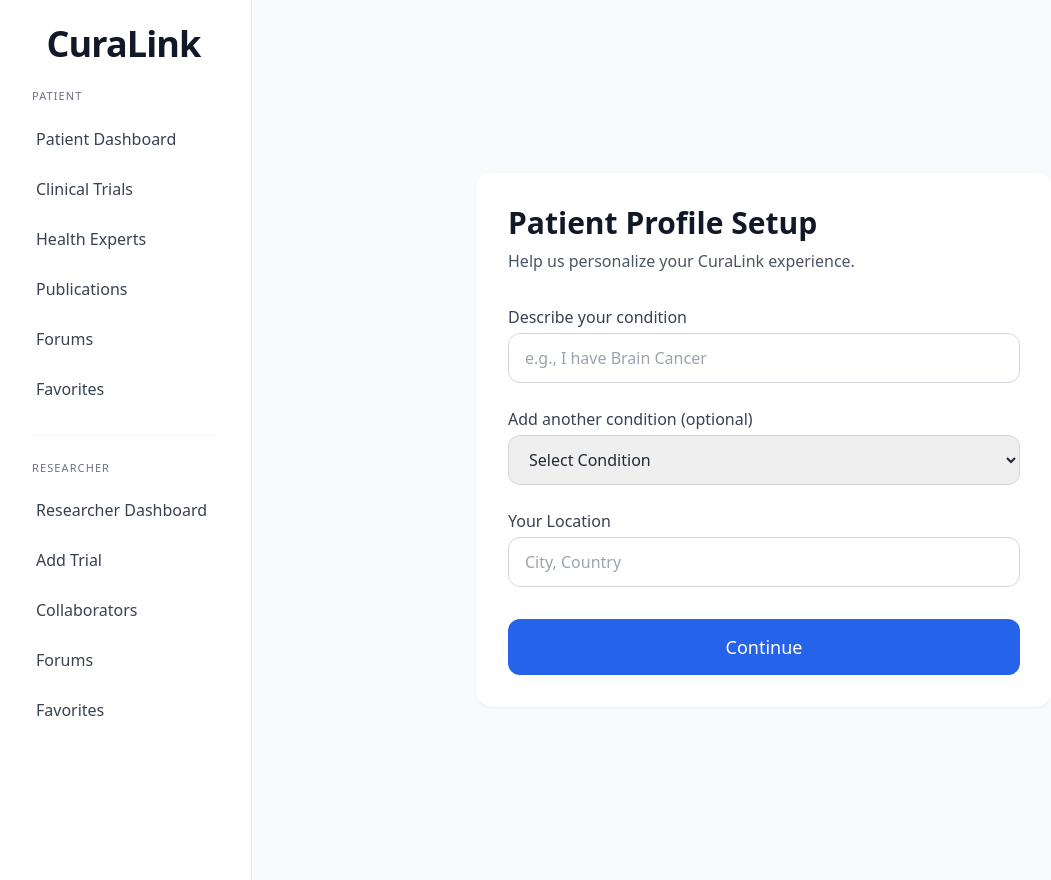
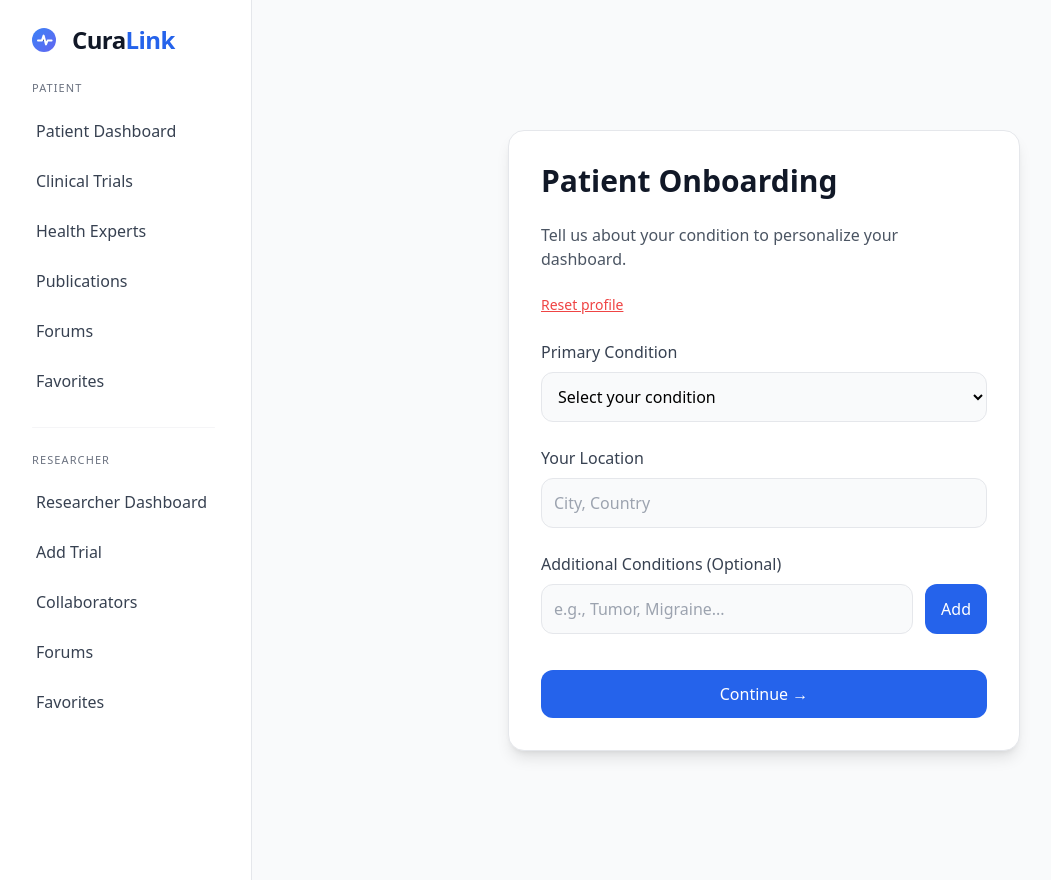
Before and after one commit to Khan4218/curalink-mvp, a Next.js app in the folder curalink-mvp/: page /patient/onboarding in a window 1280 px wide. Shown: the whole page, without its empty margins (4-1055 px from the left). Built offline with nearby package versions, Linux system fonts and the light colour scheme.

Commit message:
feat: complete patient onboarding personalization (condition + location + publication tags)

```diff
--- a/curalink-mvp/app/components/Sidebar.tsx
+++ b/curalink-mvp/app/components/Sidebar.tsx
@@ -1,7 +1,10 @@
 "use client";
 
 import Link from "next/link";
+import Image from "next/image";
 import { usePathname } from "next/navigation";
+import { FaHeartbeat } from "react-icons/fa";
+
 
 const patientLinks = [
   { name: "Patient Dashboard", href: "/patient/dashboard" },
@@ -27,11 +30,24 @@
     <aside className="w-64 bg-white border-r border-gray-200 min-h-screen px-6 py-6">
 
       {/* Logo */}
-      <h2 className="text-4xl text-gray-900 text-center mb-6 tracking-tight">
-        <Link href="/" className="hover:text-blue-600 transition font-semibold">
-          CuraLink
+      <h1 className="flex items-center gap-3 px-2 mb-6">
+        <Link href="/" className="flex items-center gap-3">
+          <Image
+            src="/curaLink-logo.svg"
+            alt="CuraLink Logo"
+            width={32}
+            height={32}
+            className="object-contain"
+          />
+
+          <span className="text-2xl font-bold tracking-tight">
+            <span className="text-gray-900">Cura</span>
+            <span className="text-blue-600">Link</span>
+          </span>
         </Link>
-      </h2>
+      </h1>
+
+
 
       {/* Patient Section */}
       <h3 className="text-[11px] tracking-widest text-gray-500 font-medium px-3 mt-4 uppercase">
--- a/curalink-mvp/app/patient/clinical-trials/page.tsx
+++ b/curalink-mvp/app/patient/clinical-trials/page.tsx
@@ -1,6 +1,6 @@
 "use client";
 
-import { useState } from "react";
+import {useEffect, useState } from "react";
 import trialsData from "@/app/data/trials.json";
 import { FaFlask, FaSearch } from "react-icons/fa";
 import { useFavorites } from "@/app/hooks/useFavorites";
@@ -9,9 +9,24 @@
 export default function ClinicalTrialsPage() {
   const [search, setSearch] = useState("");
   const [statusFilter, setStatusFilter] = useState("all");
+  const [profile, setProfile] = useState<any>(null);
   const { addFavorite, removeFavorite, isFavorite } = useFavorites();
 
-  const filteredTrials = trialsData.filter((trial) => {
+  // ✅ Load patient profile (condition + location)
+  useEffect(() => {
+    const stored = localStorage.getItem("patientProfile");
+    if (stored) setProfile(JSON.parse(stored));
+  }, []);
+
+  // ✅ STEP 1 — Personalization filter
+  const personalized = profile?.condition
+    ? trialsData.filter((t) =>
+        t.condition.toLowerCase().includes(profile.condition.toLowerCase())
+      )
+    : trialsData;
+
+  // ✅ STEP 2 — Apply search + status filters on top
+  const filteredTrials = personalized.filter((trial) => {
     const matchesSearch =
       trial.title.toLowerCase().includes(search.toLowerCase()) ||
       trial.condition.toLowerCase().includes(search.toLowerCase());
--- a/curalink-mvp/app/patient/dashboard/page.tsx
+++ b/curalink-mvp/app/patient/dashboard/page.tsx
@@ -1,21 +1,69 @@
+"use client";
+
 import { FaFlask, FaUserMd, FaBookOpen } from "react-icons/fa";
 import Link from "next/link";
+import { useEffect, useState } from "react";
 
 
 export default function PatientDashboard() {
+  const [profile, setProfile] = useState<any>(undefined);
+
+  useEffect(() => {
+    const stored = localStorage.getItem("patientProfile");
+    if (stored && stored !== "undefined") {
+      setProfile(JSON.parse(stored));
+    } else {
+      setProfile(null);
+    }
+  }, []);
+
+  if (!profile) {
+    return (
+      <div className="text-center text-gray-500 p-10">
+        Loading personalized data…
+      </div>
+    );
+  }
+
+
+
   return (
     <div className="space-y-10">
 
       {/* Header Section */}
-      <div>
-        <h1 className="text-4xl font-semibold text-gray-900">
-          Your Personalized Dashboard
-        </h1>
+          <div className="space-y-2">
 
-        <p className="text-gray-600 mt-2">
-          Explore trials, experts, and research tailored to your condition.
-        </p>
-      </div>
+          {/* Title + Condition Tag */}
+          <div className="flex items-center gap-3">
+            <h1 className="text-4xl font-semibold text-gray-900">
+              Your Personalized Dashboard
+            </h1>
+
+            {profile?.condition && (
+              <span className="px-3 py-1 bg-blue-100 text-blue-700 rounded-full text-sm font-medium">
+                {profile.condition}
+              </span>
+            )}
+          </div>
+
+          {/* Subtitle + Location Tag */}
+          <div className="flex items-center gap-3 text-gray-600">
+            <p>
+              Exploring results tailored to{" "}
+              <span className="font-medium">
+                {profile?.condition || "your condition"}
+              </span>
+            </p>
+
+            {profile?.location && (
+              <span className="px-3 py-1 bg-green-100 text-green-700 rounded-full text-sm font-medium">
+                {profile.location}
+              </span>
+            )}
+          </div>
+
+        </div>
+
 
       {/* Grid Section */}
       <div className="grid grid-cols-1 md:grid-cols-2 xl:grid-cols-3 gap-8">
--- a/curalink-mvp/app/patient/experts/page.tsx
+++ b/curalink-mvp/app/patient/experts/page.tsx
@@ -1,6 +1,6 @@
 "use client";
 
-import { useState } from "react";
+import { useState, useEffect } from "react";
 import expertsData from "@/app/data/experts.json";
 import { FaUserMd, FaSearch } from "react-icons/fa";
 import { FaHeart, FaRegHeart, FaStar, FaRegStar, FaBookmark, FaRegBookmark } from "react-icons/fa";
@@ -11,16 +11,29 @@
 export default function ExpertsPage() {
   const [search, setSearch] = useState("");
   const { addFavorite, removeFavorite, isFavorite } = useFavorites();
+  const [profile, setProfile] = useState<any>(null);
+
+    useEffect(() => {
+          const stored = localStorage.getItem("patientProfile");
+          if (stored) setProfile(JSON.parse(stored));
+        }, []);
+
+    const personalized = profile?.condition
+    ? expertsData.filter((exp) =>
+        exp.condition.toLowerCase().includes(profile.condition.toLowerCase())
+      )
+    : expertsData;
 
 
 
-  const filteredExperts = expertsData.filter((expert) => {
+  const filteredExperts = personalized.filter((expert) => {
     return (
       expert.name.toLowerCase().includes(search.toLowerCase()) ||
       expert.specialty.toLowerCase().includes(search.toLowerCase()) ||
       expert.condition.toLowerCase().includes(search.toLowerCase())
     );
   });
+
 
   return (
     <div className="space-y-8">
--- a/curalink-mvp/app/patient/onboarding/page.tsx
+++ b/curalink-mvp/app/patient/onboarding/page.tsx
@@ -7,80 +7,127 @@
   const router = useRouter();
 
   const [condition, setCondition] = useState("");
-  const [extraCondition, setExtraCondition] = useState("");
   const [location, setLocation] = useState("");
+  const [tags, setTags] = useState<string[]>([]);
+  const [tagInput, setTagInput] = useState("");
 
-  const handleContinue = () => {
+  const handleAddTag = () => {
+    if (tagInput.trim() !== "" && !tags.includes(tagInput.trim())) {
+      setTags([...tags, tagInput.trim()]);
+      setTagInput("");
+    }
+  };
+
+  const handleSubmit = (e: any) => {
+    e.preventDefault();
+
+    const patientProfile = {
+      condition,
+      location,
+      tags,
+    };
+
+    localStorage.setItem("patientProfile", JSON.stringify(patientProfile));
+
     router.push("/patient/dashboard");
   };
 
+
   return (
-    <main className="min-h-screen bg-gray-50 flex items-center justify-center px-4">
-      <div className="w-full max-w-xl bg-white shadow-sm rounded-2xl p-8">
+    <div className="flex items-center justify-center min-h-screen bg-gray-50 p-6">
+      <form
+        onSubmit={handleSubmit}
+        className="bg-white shadow-lg rounded-2xl p-8 w-full max-w-lg space-y-6 border"
+      >
+        {/* Heading */}
+        <h1 className="text-3xl font-semibold text-gray-900">
+          Patient Onboarding
+        </h1>
+        <p className="text-gray-600">Tell us about your condition to personalize your dashboard.</p>
+        <button
+          onClick={() => {
+            localStorage.removeItem("patientProfile");
+            window.location.href = "/patient/onboarding";
+          }}
+          className="text-sm text-red-500 underline mt-2"
+        >
+          Reset profile
+        </button>
 
-        {/* Title */}
-        <h1 className="text-3xl font-semibold text-gray-900">
-          Patient Profile Setup
-        </h1>
 
-        <p className="text-gray-600 mt-2">
-          Help us personalize your CuraLink experience.
-        </p>
-
-        {/* Condition Input */}
-        <div className="mt-8">
-          <label className="block text-gray-700 font-medium mb-1">
-            Describe your condition
-          </label>
-          <input
-            type="text"
-            placeholder="e.g., I have Brain Cancer"
+        {/* Condition Dropdown */}
+        <div>
+          <label className="text-gray-700 font-medium">Primary Condition</label>
+          <select
             value={condition}
             onChange={(e) => setCondition(e.target.value)}
-            className="w-full rounded-xl border border-gray-300 px-4 py-3 text-gray-800 focus:outline-none focus:ring-2 focus:ring-blue-500"
-          />
-        </div>
-
-        {/* Extra Condition */}
-        <div className="mt-6">
-          <label className="block text-gray-700 font-medium mb-1">
-            Add another condition (optional)
-          </label>
-          <select
-            value={extraCondition}
-            onChange={(e) => setExtraCondition(e.target.value)}
-            className="w-full rounded-xl border border-gray-300 px-4 py-3 text-gray-800 focus:outline-none focus:ring-2 focus:ring-blue-500"
+            required
+            className="w-full p-3 mt-2 border rounded-xl bg-gray-50 outline-none"
           >
-            <option value="">Select Condition</option>
+            <option value="">Select your condition</option>
+            <option value="Brain Cancer">Brain Cancer</option>
             <option value="Glioma">Glioma</option>
             <option value="Lung Cancer">Lung Cancer</option>
-            <option value="Brain Tumor">Brain Tumor</option>
+            <option value="Breast Cancer">Breast Cancer</option>
             <option value="Heart Disease">Heart Disease</option>
           </select>
         </div>
 
-        {/* Location */}
-        <div className="mt-6">
-          <label className="block text-gray-700 font-medium mb-1">
-            Your Location
-          </label>
+        {/* Location Input */}
+        <div>
+          <label className="text-gray-700 font-medium">Your Location</label>
           <input
             type="text"
             placeholder="City, Country"
             value={location}
             onChange={(e) => setLocation(e.target.value)}
-            className="w-full rounded-xl border border-gray-300 px-4 py-3 text-gray-800 focus:outline-none focus:ring-2 focus:ring-blue-500"
+            className="w-full p-3 mt-2 border rounded-xl bg-gray-50 outline-none"
+            required
           />
         </div>
 
-        {/* Continue Button */}
+        {/* Additional Conditions (Tags) */}
+        <div>
+          <label className="text-gray-700 font-medium">Additional Conditions (Optional)</label>
+
+          <div className="flex gap-3 mt-2">
+            <input
+              type="text"
+              placeholder="e.g., Tumor, Migraine..."
+              value={tagInput}
+              onChange={(e) => setTagInput(e.target.value)}
+              className="flex-1 p-3 border rounded-xl bg-gray-50 outline-none"
+            />
+            <button
+              type="button"
+              onClick={handleAddTag}
+              className="px-4 py-2 bg-blue-600 text-white rounded-xl hover:bg-blue-700 transition"
+            >
+              Add
+            </button>
+          </div>
+
+          {/* Tag Pills */}
+          <div className="mt-3 flex flex-wrap gap-2">
+            {tags.map((tag) => (
+              <span
+                key={tag}
+                className="bg-blue-100 text-blue-800 px-3 py-1 rounded-full text-sm"
+              >
+                {tag}
+              </span>
+            ))}
+          </div>
+        </div>
+
+        {/* Submit */}
         <button
-          onClick={handleContinue}
-          className="mt-8 w-full bg-blue-600 text-white py-3.5 rounded-xl text-lg hover:bg-blue-700 transition font-medium"
+          type="submit"
+          className="w-full p-3 bg-blue-600 text-white rounded-xl hover:bg-blue-700 transition font-medium"
         >
-          Continue
+          Continue →
         </button>
-      </div>
-    </main>
+      </form>
+    </div>
   );
 }
--- a/curalink-mvp/app/patient/publications/page.jsx
+++ b/curalink-mvp/app/patient/publications/page.tsx
@@ -1,6 +1,6 @@
 "use client";
 
-import { useState } from "react";
+import { useState,useEffect} from "react";
 import publicationsData from "@/app/data/publications.json";
 import { FaBookOpen, FaSearch } from "react-icons/fa";
 import { useFavorites } from "@/app/hooks/useFavorites";
@@ -11,14 +11,30 @@
   const [search, setSearch] = useState("");
   const { addFavorite, removeFavorite, isFavorite } = useFavorites();
 
+   const [profile, setProfile] = useState<any>(null);
 
-  const filteredPublications = publicationsData.filter((pub) => {
+    // ✅ Load patient profile (condition)
+    useEffect(() => {
+      const stored = localStorage.getItem("patientProfile");
+      if (stored) setProfile(JSON.parse(stored));
+    }, []);
+
+    const personalized = profile?.condition
+    ? publicationsData.filter((pub) =>
+        (pub.title + pub.summary + pub.journal)
+          .toLowerCase()
+          .includes(profile.condition.toLowerCase())
+      )
+    : publicationsData;
+
+    const filteredPublications = personalized.filter((pub) => {
       return (
         pub.title.toLowerCase().includes(search.toLowerCase()) ||
         pub.authors.toLowerCase().includes(search.toLowerCase()) ||
         pub.journal.toLowerCase().includes(search.toLowerCase())
       );
     });
+
 
   return (
     <div className="space-y-8">
```
Also changed, not shown: curalink-mvp/public/curaLink-logo.svg (added). Lines whose indentation alone changed are shown as unchanged.
